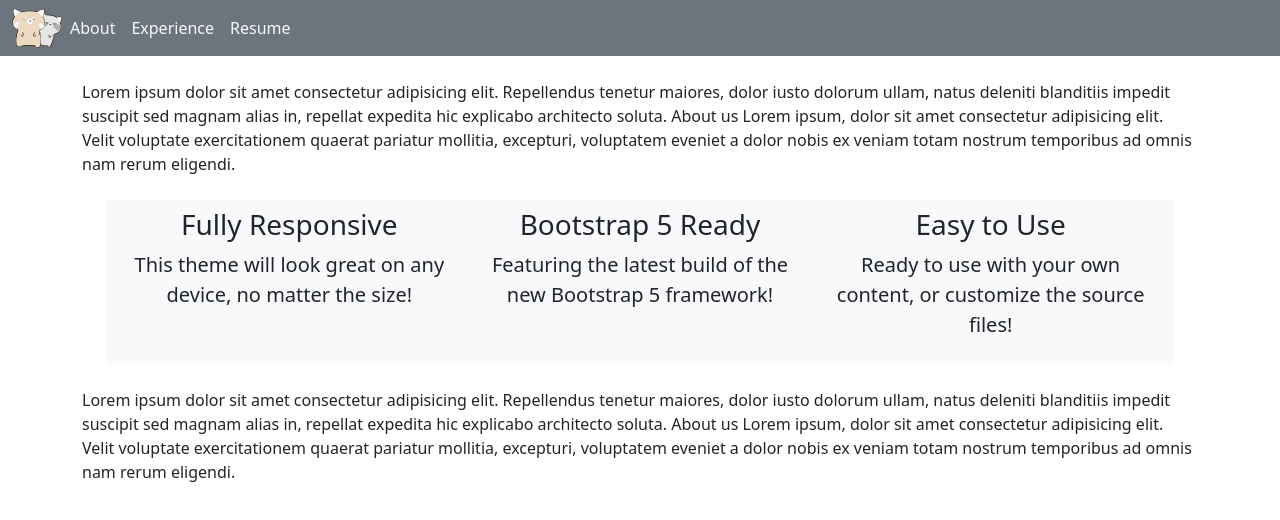
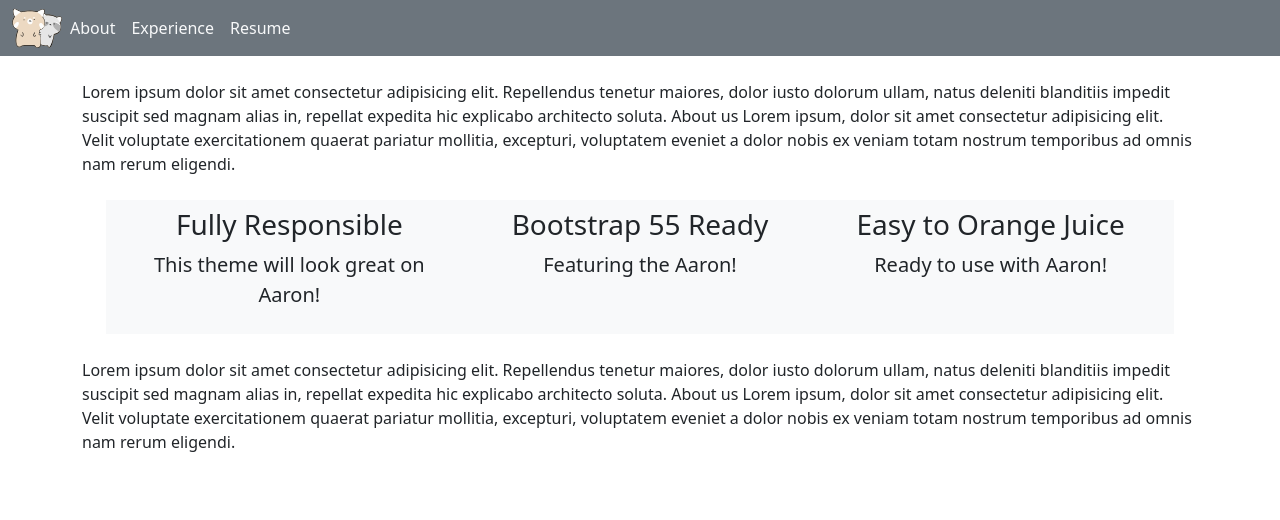
Before and after one commit to AaronH-o/react-resume, a React (Vite) app: page /resume in a window 1280 px wide. Shown: the top 520 px of the page. Built offline with nearby package versions, Linux system fonts and the light colour scheme.

Commit message:
changed file structure

```diff
--- a/src/main.jsx
+++ b/src/main.jsx
@@ -9,7 +9,7 @@ import './index.css';
 import App from './App';
 import ErrorPage from './pages/ErrorPage';
 import HomePage from './pages/HomePage';
-import AboutPage from './pages/AboutPage';
+import ExperiencePage from './pages/ExperiencePage';
 
 // Define the accessible routes, and which components respond to which URL
 const router = createBrowserRouter([
@@ -24,11 +24,11 @@ const router = createBrowserRouter([
       },
       {
         path: 'experience',
-        element: <AboutPage />,
+        element: <ExperiencePage />,
       },
       {
         path: 'resume',
-        element: <AboutPage />,
+        element: <ExperiencePage />,
       },
     ],
   },
--- a/src/pages/AboutPage.jsx
+++ b/src/pages/ExperiencePage.jsx
@@ -19,9 +19,9 @@ export default function AboutPage() {
                 <div className="features-icons-icon d-flex">
                   <i className="bi-window m-auto text-primary" />
                 </div>
-                <h3>Fully Responsive</h3>
+                <h3>Fully Responsible</h3>
                 <p className="lead mb-0">
-                  This theme will look great on any device, no matter the size!
+                  This theme will look great on Aaron!
                 </p>
               </div>
             </div>
@@ -30,9 +30,9 @@ export default function AboutPage() {
                 <div className="features-icons-icon d-flex">
                   <i className="bi-layers m-auto text-primary" />
                 </div>
-                <h3>Bootstrap 5 Ready</h3>
+                <h3>Bootstrap 55 Ready</h3>
                 <p className="lead mb-0">
-                  Featuring the latest build of the new Bootstrap 5 framework!
+                  Featuring the Aaron!
                 </p>
               </div>
             </div>
@@ -41,10 +41,9 @@ export default function AboutPage() {
                 <div className="features-icons-icon d-flex">
                   <i className="bi-terminal m-auto text-primary" />
                 </div>
-                <h3>Easy to Use</h3>
+                <h3>Easy to Orange Juice</h3>
                 <p className="lead mb-0">
-                  Ready to use with your own content, or customize the source
-                  files!
+                  Ready to use with Aaron!
                 </p>
               </div>
             </div>
```
